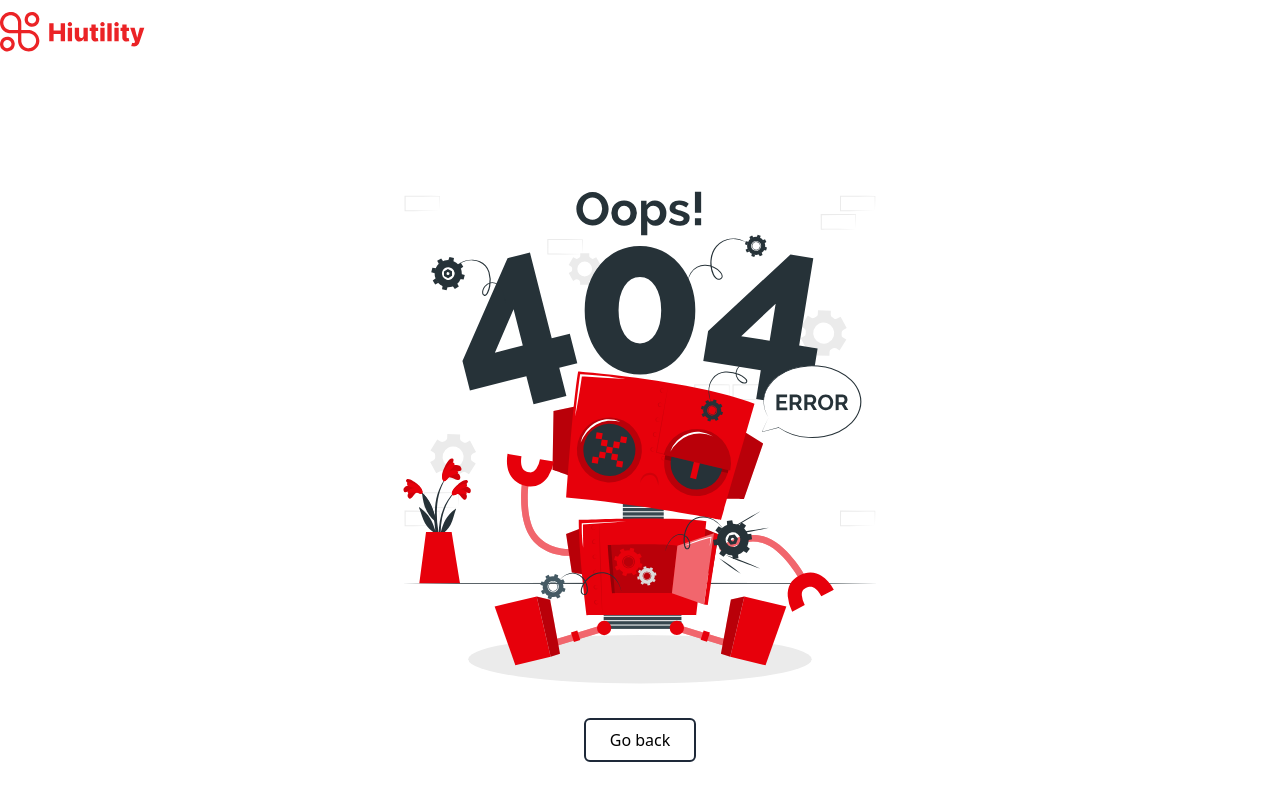
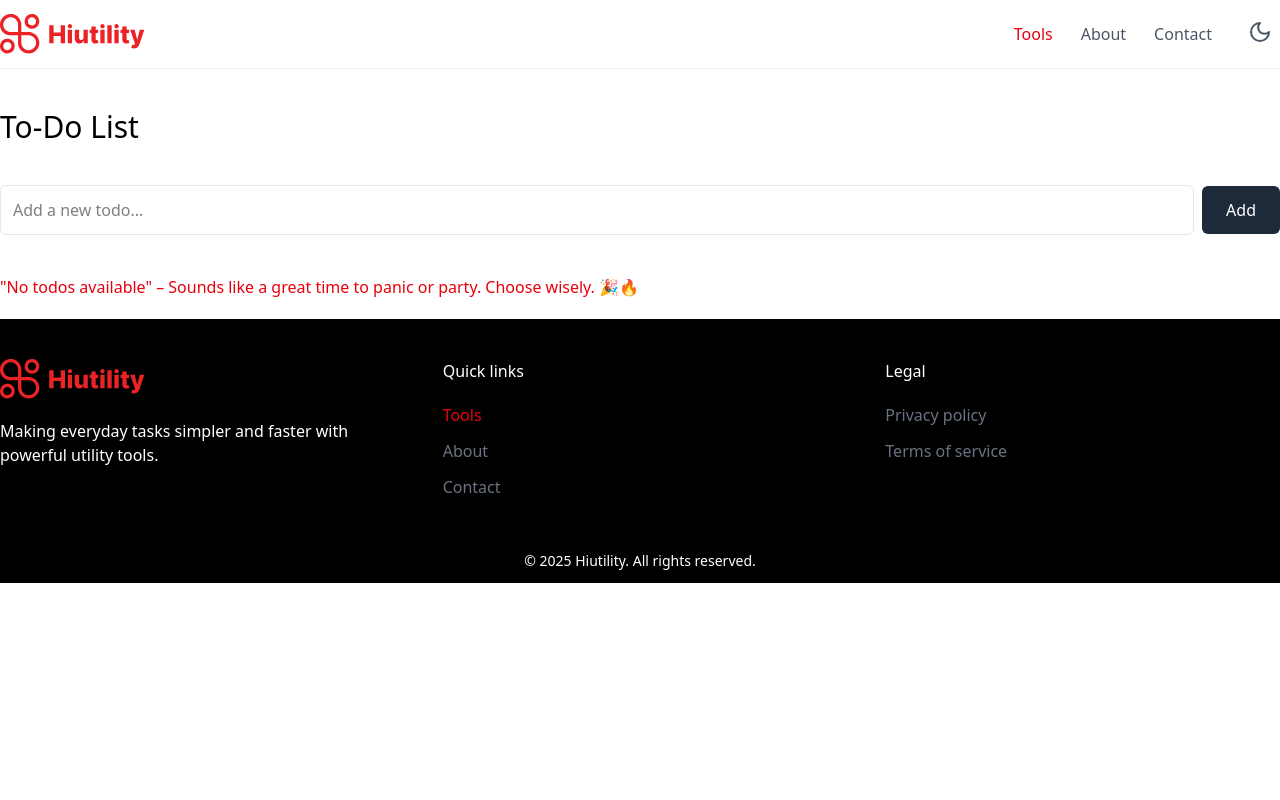
Before and after one commit to asimnp/hiutility, a React (Vite) app: page /tools/todo in a window 1280 px wide. Before the commit this address had no page. Shown: the top 800 px of the page. Built offline with nearby package versions, Linux system fonts and the light colour scheme.

Commit message:
feat: add new todo tool

```diff
--- a/src/components/Input.jsx
+++ b/src/components/Input.jsx
@@ -1,4 +1,9 @@
-export default function Input({ type = "text", placeholder, state, setState }) {
+export default function Input({
+  type = "text",
+  placeholder,
+  state,
+  setState,
+}) {
   return (
     <input
       type={type}
--- a/src/main.jsx
+++ b/src/main.jsx
@@ -10,6 +10,7 @@ import HomePage from "./pages/Home.jsx";
 import NotFound from "./pages/NotFound.jsx";
 import CurrencyConverter from "./pages/tools/CurrencyConverter.jsx";
 import PasswordGenerator from "./pages/tools/PasswordGenerator.jsx";
+import Todo from "./pages/tools/Todo.jsx";
 
 // routes
 export const router = createBrowserRouter([
@@ -34,6 +35,10 @@ export const router = createBrowserRouter([
         path: "/tools/password-generator",
         element: <PasswordGenerator />,
       },
+      {
+        path: "/tools/todo",
+        element: <Todo />,
+      },
     ],
   },
 ]);
--- /dev/null
+++ b/src/pages/tools/Todo.jsx
@@ -0,0 +1,92 @@
+import { useState } from "react";
+import { HiOutlineTrash } from "react-icons/hi2";
+
+import Input from "../../components/Input";
+import ToolHeader from "../../components/ToolHeader";
+
+export function TodoItem({ todo, onDeleteTodo }) {
+  const [isDone, setIsDone] = useState(todo.isCompleted);
+
+  return (
+    <div className="flex justify-between items-center bg-gray-100 px-8 py-4 rounded-md my-4">
+      <label className="flex items-center gap-5 cursor-pointer">
+        <input
+          type="checkbox"
+          className="w-4 h-4 accent-red-600 cursor-pointer"
+          checked={isDone}
+          onChange={() => setIsDone(!isDone)}
+        />
+        <div
+          className={`text-lg ${
+            isDone ? "line-through text-gray-400" : "text-gray-800"
+          }`}
+        >
+          {todo.task}
+        </div>
+      </label>
+      <button
+        onClick={() => onDeleteTodo(todo.id)}
+        className="hover:text-red-600 cursor-pointer"
+      >
+        <HiOutlineTrash size={22} />
+      </button>
+    </div>
+  );
+}
+
+export default function Todo() {
+  const [todo, setTodo] = useState("");
+  const [todos, setTodos] = useState([]);
+
+  const handleAddTodo = () => {
+    const newTodo = {
+      id: crypto.randomUUID(),
+      task: todo,
+      isCompleted: false,
+    };
+
+    setTodos(todos.concat(newTodo));
+    setTodo("");
+  };
+
+  const handleDeleteTodo = (id) => {
+    setTodos(todos.filter((t) => t.id !== id));
+  };
+
+  return (
+    <div className="container mx-auto">
+      <ToolHeader name="To-Do List" />
+      <div className="flex items-center gap-2">
+        <Input
+          placeholder="Add a new todo..."
+          state={todo}
+          setState={setTodo}
+        />
+        <button
+          type="button"
+          onClick={handleAddTodo}
+          className="bg-gray-800 text-white px-6 py-3 rounded-md hover:bg-gray-950 cursor-pointer"
+        >
+          Add
+        </button>
+      </div>
+
+      <div>
+        {todos.length > 0 ? (
+          todos.map((todo) => (
+            <TodoItem
+              key={todo.id}
+              todo={todo}
+              onDeleteTodo={handleDeleteTodo}
+            />
+          ))
+        ) : (
+          <div className="text-red-600 my-5">
+            &quot;No todos available&quot; – Sounds like a great time to panic
+            or party. Choose wisely. 🎉🔥
+          </div>
+        )}
+      </div>
+    </div>
+  );
+}
```
